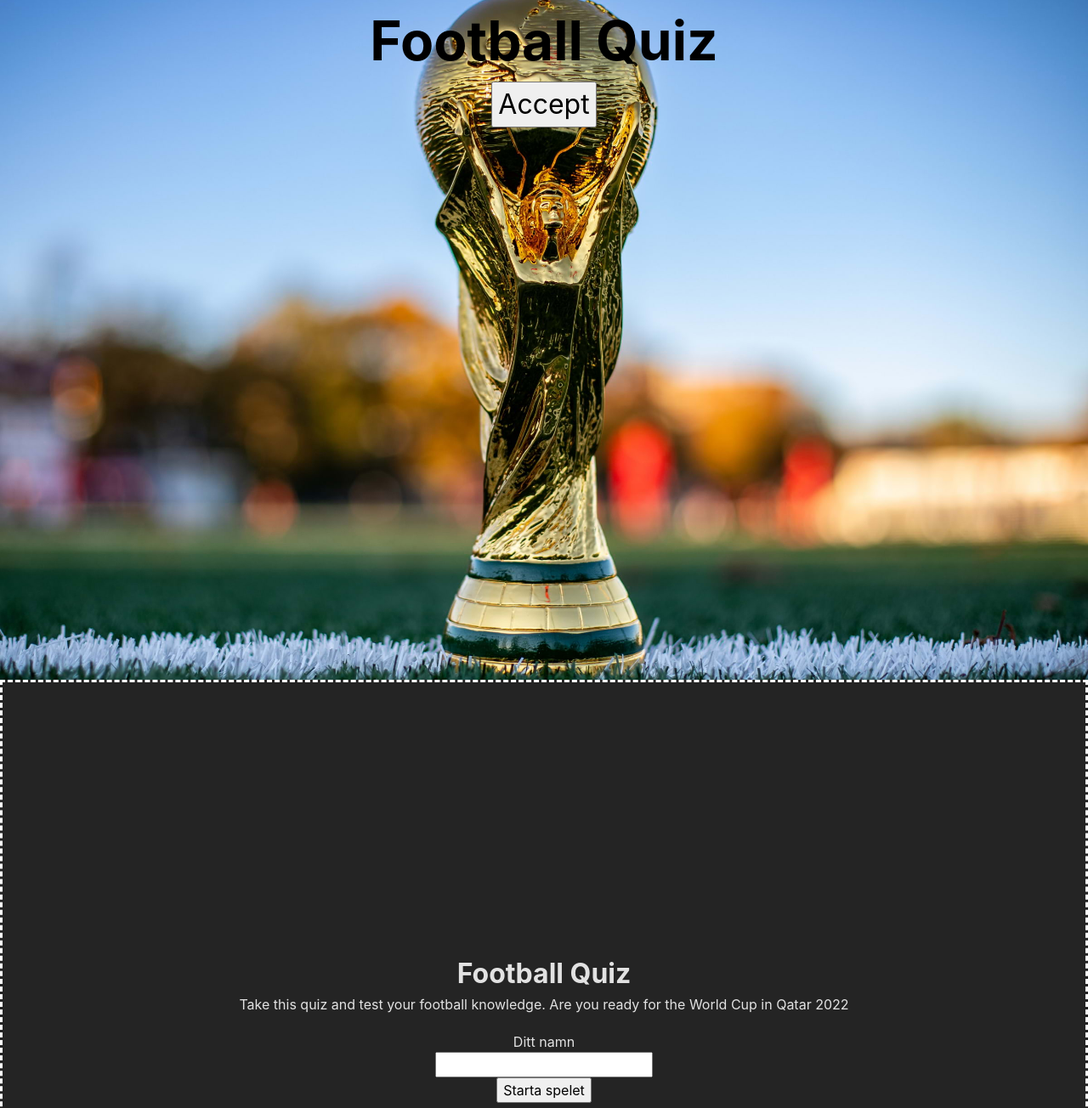
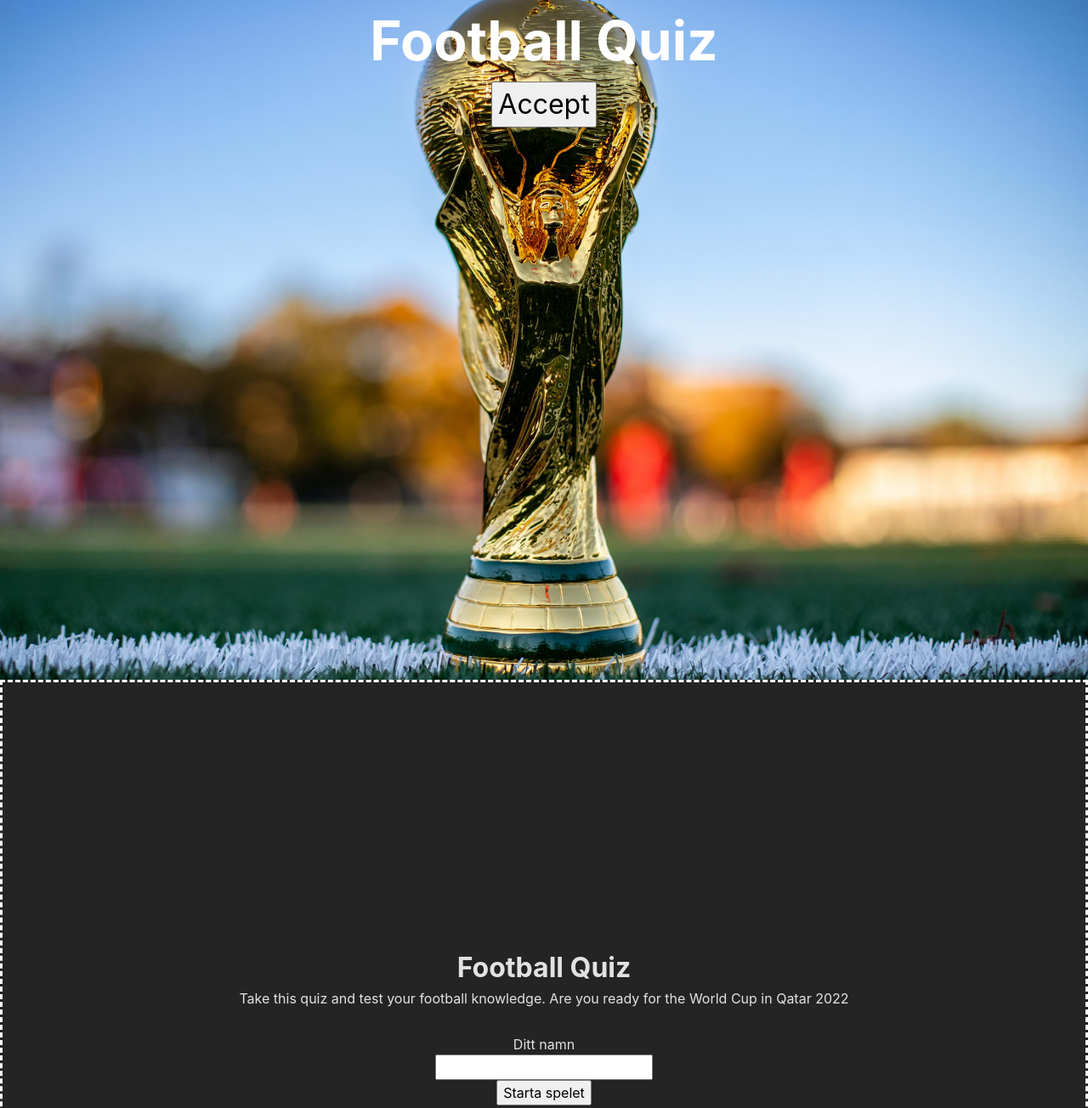
Before and after one commit to Medieinstitutet/fed22d-js-grundkurs-2-quiz-MostaphaEchelhi, a website built with Vite: page index.html in a window 1280 px wide. Shown: the top 1304 px of the page at 85% size. Built offline with nearby package versions, Linux system fonts and the light colour scheme.

Commit message:
Fixar tillänglighet

```diff
--- a/src/style/style.scss
+++ b/src/style/style.scss
@@ -26,7 +26,7 @@
   background-position: center;
   text-align: center;
   font-size: xx-large;
-  color: black;
+  color: rgb(255, 255, 255);
   scroll-behavior: smooth;
 
 }
@@ -40,6 +40,7 @@
   padding: 20px;
   text-align: center;
   height: 100vh;
+  gap: 5px;
   display: flex;
   flex-direction: column;
   justify-content: center;
@@ -99,6 +100,7 @@
 
 .nextQestion {
   display: none;
+  margin-top: 10px;
 }
 
 .restartGameBtn {
```
Also changed, not shown: src/style/style.css.
